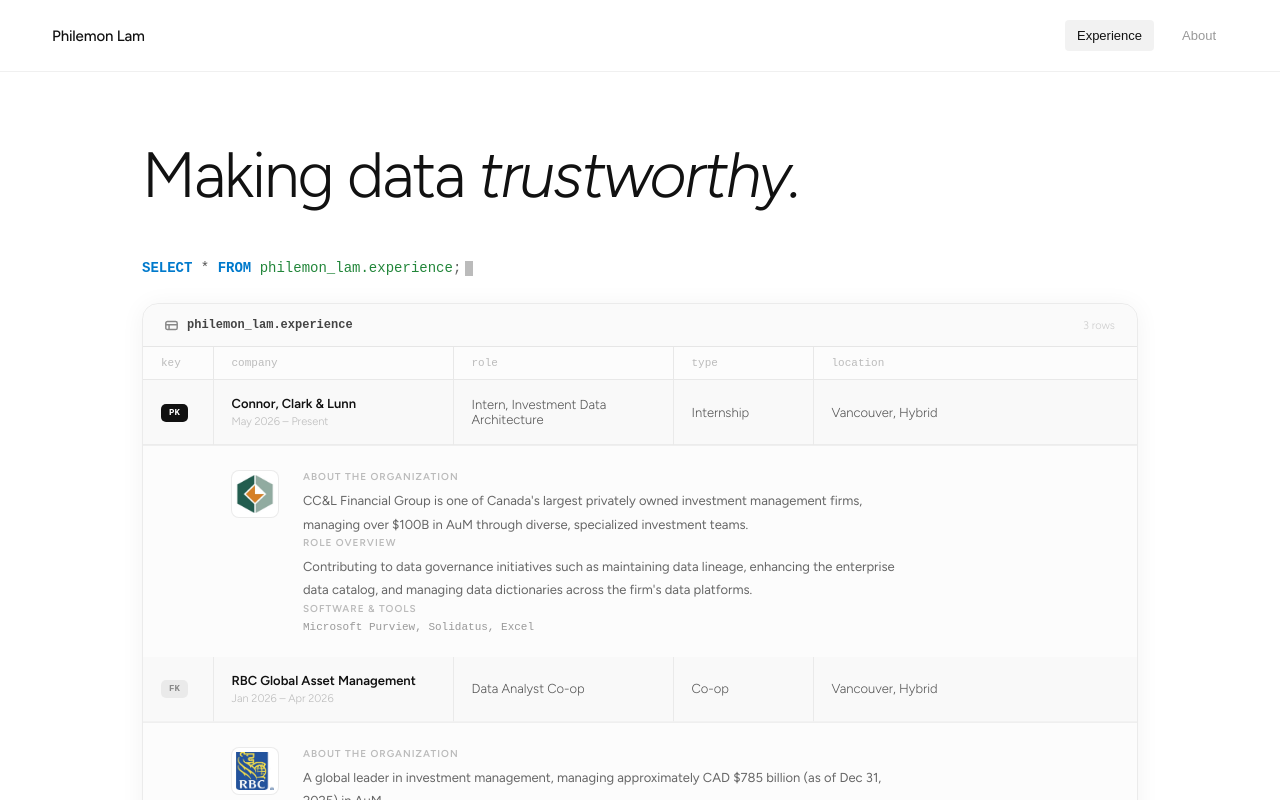
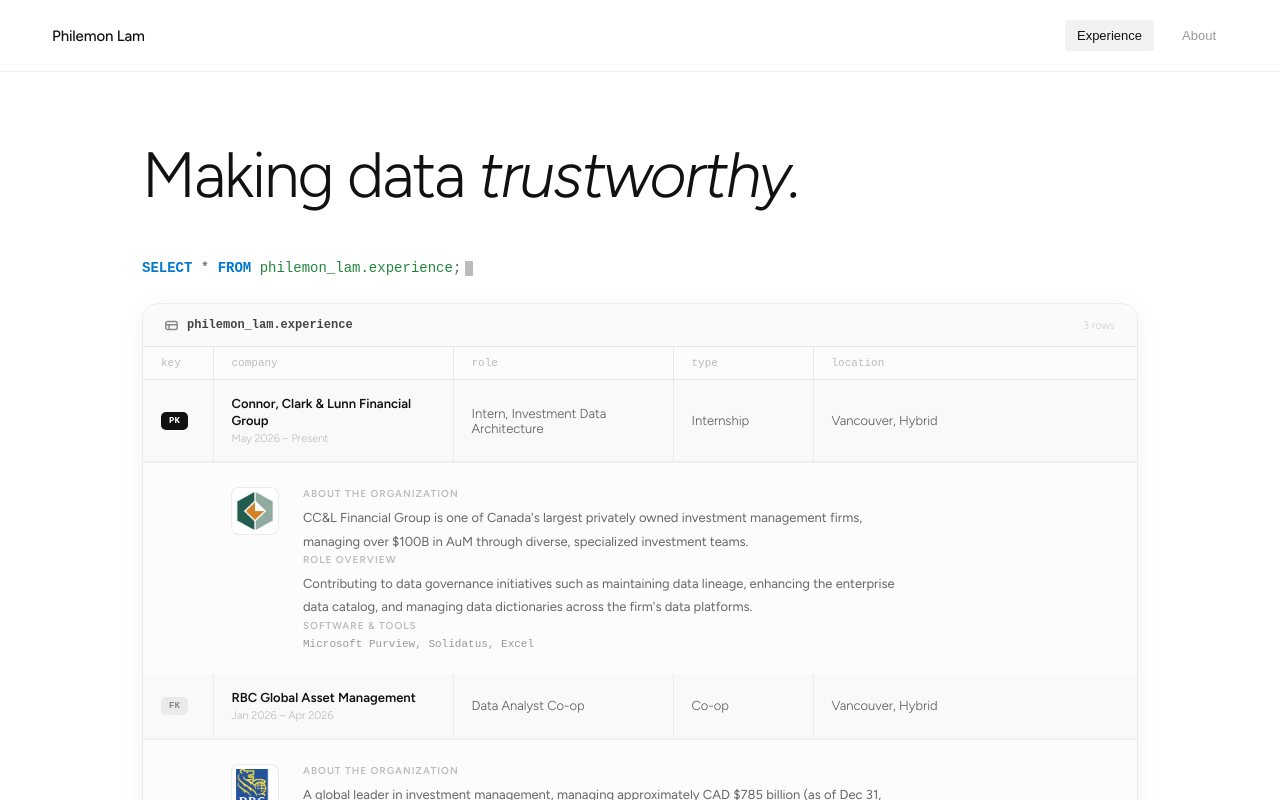
Before and after one commit to philemonlamsfu/website2, a React (Vite) app in the folder website/: page / in a window 1280 px wide. Shown: the top 800 px of the page. Built offline with nearby package versions, Linux system fonts and the light colour scheme.

Commit message:
Update data.ts

```diff
--- a/website/src/data.ts
+++ b/website/src/data.ts
@@ -4,7 +4,7 @@
   {
     id: 'r1',
     key: 'PK',
-    company: 'Connor, Clark & Lunn',
+    company: 'Connor, Clark & Lunn Financial Group',
     period: 'May 2026 – Present',
     role: 'Intern, Investment Data Architecture',
     type: 'Internship',
```
